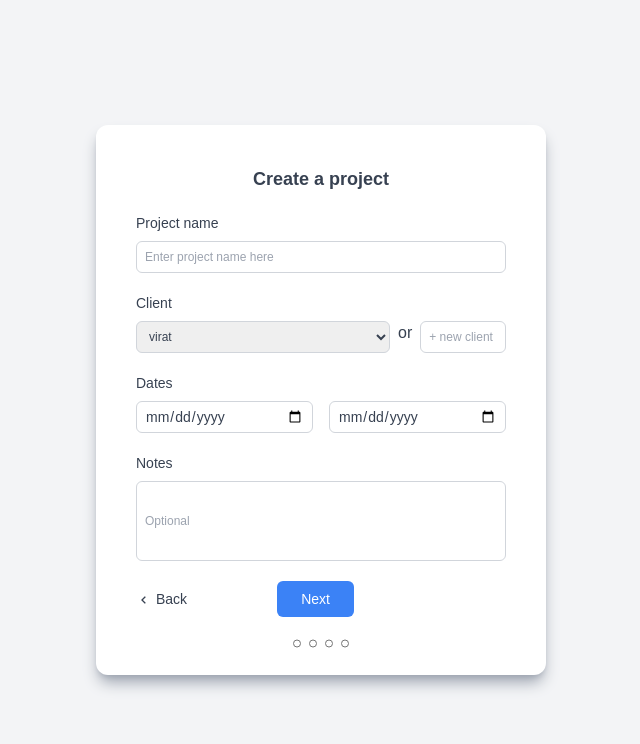
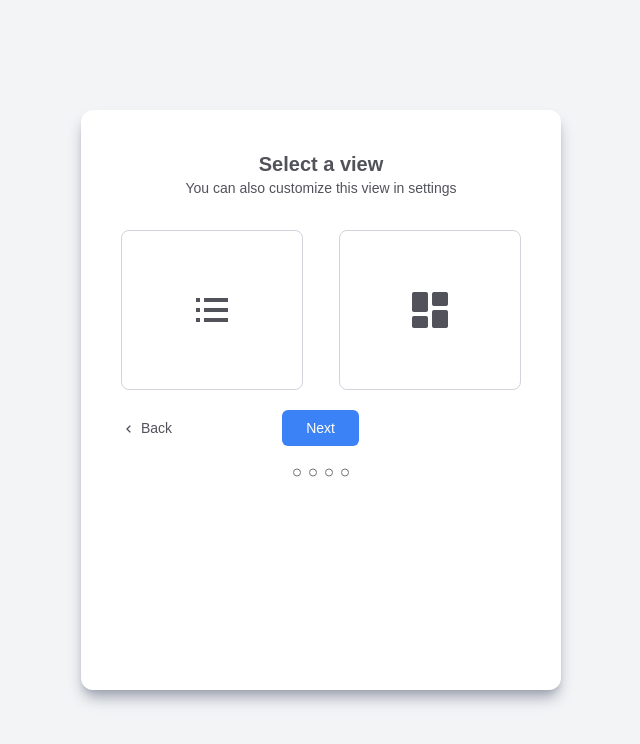
Before and after one commit to thedeepakmaurya/multiform, a React (Create React App) app: page / in a window 1280 px wide. Shown: the top 744 px of the page, without its empty margins (319-959 px from the left). Built offline with nearby package versions, Linux system fonts and the light colour scheme.

Commit message:
selectview page added

```diff
--- /dev/null
+++ b/src/components/Button.js
@@ -0,0 +1,22 @@
+import React from 'react'
+
+const Button = () => {
+  return (
+    <>
+        <div className='mt-5 flex gap-[110px] items-center w-full'>
+        <div>
+          <i class='bx bx-chevron-left align-middle'></i><button className='text-sm pl-1'>Back</button>
+        </div>
+        <button className='text-sm p-2 pl-6 pr-6 rounded-md bg-blue-500 text-white '>Next</button>
+      </div>
+      <div className='flex gap-2 mt-5'>
+        <input className='w-2' type='radio' />
+        <input className='w-2' type='radio' />
+        <input className='w-2' type='radio' />
+        <input className='w-2' type='radio' />
+      </div>
+    </>
+  )
+}
+
+export default Button
--- a/src/components/Form.js
+++ b/src/components/Form.js
@@ -1,20 +1,14 @@
 import React from 'react'
-import CreateProject from './pages/CreateProject'
+import SelectView from './pages/SelectView'
+import Button from './Button'
+// import CreateProject from './pages/CreateProject'
 
 const Form = () => {
   return (
-    <div className='flex flex-col items-center  bg-white rounded-xl p-10 shadow-lg shadow-gray-400 w-[450px] h-[550px]'>
-      <CreateProject />
-      <div className='mt-5 flex gap-[90px] items-center w-full'>
-        <div><i class='bx bx-chevron-left align-middle'></i><button className='text-sm pl-1'>Back</button></div>
-        <button className='text-sm p-2 pl-6 pr-6 rounded-md bg-blue-500 text-white '>Next</button>
-      </div>
-      <div className='flex gap-2 mt-5'>
-      <input className='w-2' type='radio'/>
-      <input className='w-2' type='radio'/>
-      <input className='w-2' type='radio'/>
-      <input className='w-2' type='radio'/>
-      </div>
+    <div className='flex flex-col items-center  bg-white rounded-xl p-10 shadow-lg shadow-gray-400 w-[480px] h-[580px]'>
+      {/* <CreateProject /> */}
+      <SelectView />
+      <Button />
     </div>
   )
 }
--- a/src/components/pages/CreateProject.js
+++ b/src/components/pages/CreateProject.js
@@ -3,40 +3,40 @@ import React from 'react'
 const CreateProject = () => {
 
   const options = [
-    { value: 'virat', label: 'virat' },
-    { value: 'sunil', label: 'sunil' },
-    { value: 'sachin', label: 'sachin' },
+    { value: 'Virat', label: 'Virat' },
+    { value: 'Sunil', label: 'Sunil' },
+    { value: 'Sachin', label: 'Sachin' },
   ]
 
   return (
     <>
-      <h1 className='font-bold pb-5 text-lg'>Create a project</h1>
+      <h1 className='font-bold pb-5 text-xl'>Create a project</h1>
       <form className='w-full'>
         <div className='flex flex-col'>
-          <label className=' text-sm font-medium'>Project name</label>
-          <input className='border border-gray-300 rounded-md text-xs  outline-none focus:border-blue-500 h-8 pl-2 pr-2 mt-2 w-full' type='text' name='name' placeholder='Enter project name here' />
+          <label className=' text-md font-medium'>Project name</label>
+          <input className='border border-gray-300 rounded-md text-sm  outline-none focus:border-blue-500 h-9 pl-2 pr-2 mt-2 w-full' type='text' name='name' placeholder='Enter project name here' />
         </div>
         <div className='flex flex-col mt-5'>
-          <label className=' text-sm font-medium '>Client</label>
+          <label className=' text-md font-medium '>Client</label>
           <div className='flex '>
-            <select className='border border-gray-300 rounded-md  text-xs outline-none focus:border-blue-500 h-8 pl-2 pr-2 mt-2 w-3/4' placeholder='Select a client'>
+            <select className='border border-gray-300 rounded-md  text-sm outline-none focus:border-blue-500 h-9 pl-2 pr-2 mt-2 w-3/4' placeholder='Select a client'>
               {
-                options.map((option) => <option className='text-xs' key={option.value} value={option.value}>{option.label}</option>)
+                options.map((option) => <option className='text-sm' key={option.value} value={option.value}>{option.label}</option>)
               }
             </select>
-            <p className='p-2'>or</p>
-            <input className='border border-gray-300 rounded-md text-xs  outline-none focus:border-blue-500 h-8 pl-2 pr-2 mt-2 w-1/4' type='text' name='client' placeholder='+ new client' />
+            <p className='p-3'> Or</p>
+            <input className='border border-gray-300 rounded-md text-sm outline-none focus:border-blue-500 h-9 pl-2 pr-2 mt-2 w-1/4' type='text' name='client' placeholder='+ New Client' />
           </div>
           <div className='flex flex-col mt-5'>
-            <label className=' text-sm font-medium'>Dates</label>
+            <label className=' text-md font-medium'>Dates</label>
             <div className='flex gap-4'>
-              <input className='border border-gray-300 rounded-md text-sm  outline-none focus:border-blue-500 h-8 pl-2 pr-2 mt-2 w-1/2' type='date' name='date' />
-              <input className='border border-gray-300 rounded-md text-sm  outline-none focus:border-blue-500 h-8 pl-2 pr-2 mt-2 w-1/2' type='date' name='date' />
+              <input className='border border-gray-300 rounded-md text-sm  outline-none focus:border-blue-500 h-9 pl-2 pr-2 mt-2 w-1/2' type='date' name='date' />
+              <input className='border border-gray-300 rounded-md text-sm  outline-none focus:border-blue-500 h-9 pl-2 pr-2 mt-2 w-1/2' type='date' name='date' />
             </div>
           </div>
           <div className='flex flex-col mt-5'>
-            <label className=' text-sm font-medium'>Notes</label>
-            <input className='border border-gray-300 rounded-md text-xs teat-wrap  outline-none focus:border-blue-500 pl-2 pr-2 mt-2 w-full h-20' type='text' name='name' placeholder='Optional' />
+            <label className=' text-md font-medium'>Notes</label>
+            <textarea className='border border-gray-300 rounded-md text-sm outline-none overflow-y-hidden focus:border-blue-500 p-2 mt-2 w-full h-20' type='text' name='name' placeholder='Optional' />
           </div>
         </div>
       </form>
--- a/src/components/pages/SelectView.js
+++ b/src/components/pages/SelectView.js
@@ -2,7 +2,18 @@ import React from 'react'
 
 const SelectView = () => {
   return (
-    <div>SelectView</div>
+    <>
+      <h1 className='font-bold text-xl'>Select a view</h1>
+      <p className='text-sm'>You can also customize this view in settings</p>
+      <div className='flex w-full gap-9 mt-8'>
+        <div className='flex w-1/2 h-40 border border-gray-300 focus:border-blue-500 cursor-pointer items-center justify-center rounded-lg'>
+          <i class='bx bx-list-ul bx-lg'></i>
+        </div>
+        <div className=' flex w-1/2 h-40 border border-gray-300 focus:border-blue-500 cursor-pointer items-center justify-center rounded-lg'>
+          <i class='bx bxs-dashboard bx-lg' ></i>
+        </div>
+      </div>
+    </>
   )
 }
 
--- a/src/index.css
+++ b/src/index.css
@@ -2,9 +2,9 @@
 @tailwind components;
 @tailwind utilities;
 
-@import url('https://fonts.googleapis.com/css2?family=Montserrat:ital,wght@0,100..900;1,100..900&family=Nunito+Sans:ital,opsz,wght@0,6..12,200..1000;1,6..12,200..1000&family=Open+Sans:ital,wght@0,300..800;1,300..800&family=Poppins:ital,wght@0,100;0,200;0,300;0,400;0,500;0,600;0,700;0,800;0,900;1,100;1,200;1,300;1,400;1,500;1,600;1,700;1,800;1,900&display=swap');
+@import url('https://fonts.googleapis.com/css2?family=Barlow:ital,wght@0,100;0,200;0,300;0,400;0,500;0,600;0,700;0,800;0,900;1,100;1,200;1,300;1,400;1,500;1,600;1,700;1,800;1,900&family=Quicksand:wght@300..700&family=Roboto+Flex:opsz,wght@8..144,100..1000&display=swap');
 
 body {
-  @apply font-monsterrat;
-  @apply text-gray-700;
+  @apply font-barlow;
+  @apply text-zinc-600;
 }
--- a/tailwind.config.js
+++ b/tailwind.config.js
@@ -19,7 +19,7 @@ module.exports = {
       // => @media (min-width: 1536px) { ... }
     },
     fontFamily: {
-      'monsterrat': ['"Montserrat", sans-serif'],
+      'barlow': ['"Barlow", sans-serif'],
     },
     extend: {},
   },
```
